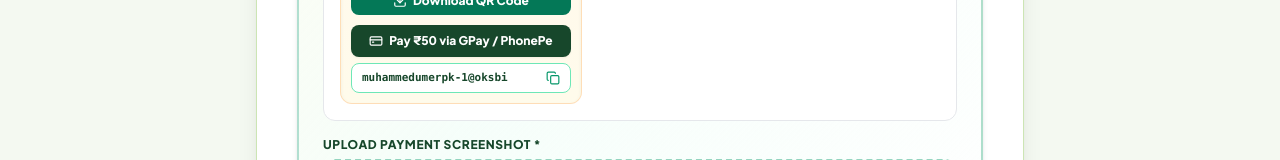
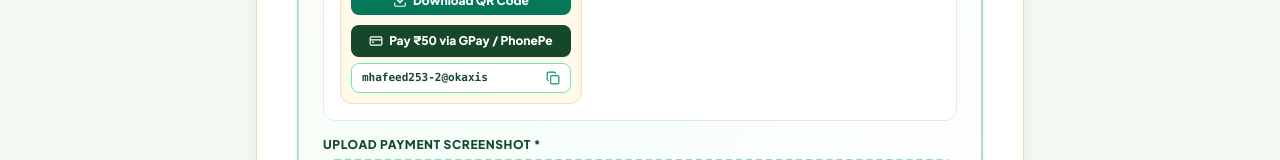
Before and after one commit to Hafeed10/con-registration, a React (Vite) app: page / in a window 1280 px wide. Shown: the part 1683-1843 px from the top of the page. Built offline with nearby package versions, Linux system fonts and the light colour scheme; a web font is replaced by a local one.

Commit message:
feat: update UPI ID to mhafeed253-2@okaxis

```diff
--- a/src/components/RegistrationModal.jsx
+++ b/src/components/RegistrationModal.jsx
@@ -11,7 +11,7 @@ import {
 export default function RegistrationModal({ isOpen, onClose }) {
   const [showFeeIncludes, setShowFeeIncludes] = useState(false);
   const [copiedUpi, setCopiedUpi] = useState(false);
-  const upiParams = "pa=muhammedumerpk-1@oksbi&pn=Recipient&am=200&cu=INR";
+  const upiParams = "pa=mhafeed253-2@okaxis&pn=Recipient&am=50&cu=INR";
   const upiDeepLink = `gpay://upi/pay?${upiParams}`;
 
   const handleDownloadQr = async () => {
@@ -33,7 +33,7 @@ export default function RegistrationModal({ isOpen, onClose }) {
 
   const handleCopyUpi = () => {
     if (navigator.clipboard) {
-      navigator.clipboard.writeText('muhammedumerpk-1@oksbi');
+      navigator.clipboard.writeText('mhafeed253-2@okaxis');
     }
     setCopiedUpi(true);
     setTimeout(() => setCopiedUpi(false), 3500);
@@ -42,7 +42,7 @@ export default function RegistrationModal({ isOpen, onClose }) {
   const handleUpiPayClick = (e, app = 'gpay') => {
     if (e) e.preventDefault();
     if (navigator.clipboard) {
-      navigator.clipboard.writeText('muhammedumerpk-1@oksbi');
+      navigator.clipboard.writeText('mhafeed253-2@okaxis');
     }
     setCopiedUpi(true);
     setTimeout(() => setCopiedUpi(false), 3500);
@@ -566,7 +566,7 @@ export default function RegistrationModal({ isOpen, onClose }) {
                         className="mt-1 w-full flex items-center justify-between gap-1 px-2 py-1 bg-white hover:bg-emerald-50 text-[#17472B] border border-emerald-300 rounded text-[10px] font-mono font-bold shadow-2xs transition-all cursor-pointer"
                         title="Click to copy UPI ID"
                       >
-                        <span className="truncate">muhammedumerpk-1@oksbi</span>
+                        <span className="truncate">mhafeed253-2@okaxis</span>
                         {copiedUpi ? (
                           <span className="text-[9px] font-sans font-bold text-emerald-700 bg-emerald-100 px-1 py-0.5 rounded shrink-0">Copied!</span>
                         ) : (
--- a/src/components/RegistrationPage.jsx
+++ b/src/components/RegistrationPage.jsx
@@ -14,7 +14,7 @@ import {
 export default function RegistrationPage({ onOpenAdmin }) {
   const [showFeeIncludes, setShowFeeIncludes] = useState(false);
   const [copiedUpi, setCopiedUpi] = useState(false);
-  const upiParams = "pa=muhammedumerpk-1@oksbi&pn=Recipient&am=50&cu=INR";
+  const upiParams = "pa=mhafeed253-2@okaxis&pn=Recipient&am=50&cu=INR";
   const upiDeepLink = `gpay://upi/pay?${upiParams}`;
 
   const handleDownloadQr = async () => {
@@ -36,7 +36,7 @@ export default function RegistrationPage({ onOpenAdmin }) {
 
   const handleCopyUpi = () => {
     if (navigator.clipboard) {
-      navigator.clipboard.writeText('muhammedumerpk-1@oksbi');
+      navigator.clipboard.writeText('mhafeed253-2@okaxis');
     }
     setCopiedUpi(true);
     setTimeout(() => setCopiedUpi(false), 3500);
@@ -45,7 +45,7 @@ export default function RegistrationPage({ onOpenAdmin }) {
   const handleUpiPayClick = (e, app = 'gpay') => {
     if (e) e.preventDefault();
     if (navigator.clipboard) {
-      navigator.clipboard.writeText('muhammedumerpk-1@oksbi');
+      navigator.clipboard.writeText('mhafeed253-2@okaxis');
     }
     setCopiedUpi(true);
     setTimeout(() => setCopiedUpi(false), 3500);
@@ -649,7 +649,7 @@ export default function RegistrationPage({ onOpenAdmin }) {
                         className="mt-1.5 w-full flex items-center justify-between gap-1.5 px-2.5 py-1.5 bg-white hover:bg-emerald-50 text-[#17472B] border border-emerald-300 rounded-lg text-[11px] font-mono font-bold shadow-2xs transition-all cursor-pointer"
                         title="Click to copy UPI ID"
                       >
-                        <span className="truncate">muhammedumerpk-1@oksbi</span>
+                        <span className="truncate">mhafeed253-2@okaxis</span>
                         {copiedUpi ? (
                           <span className="text-[10px] font-sans font-bold text-emerald-700 bg-emerald-100 px-1.5 py-0.5 rounded shrink-0">Copied!</span>
                         ) : (
```
